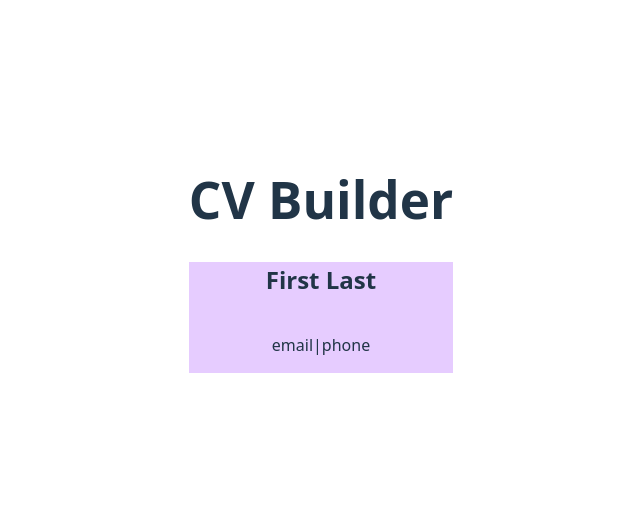
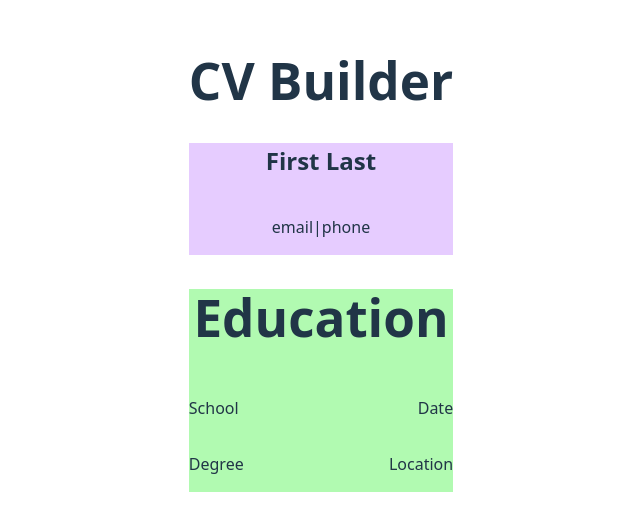
Before and after one commit to daimyo-rb/cv-application, a React (Vite) app: page / in a window 1280 px wide. Shown: the part 145-676 px from the top of the page, without its empty margins (319-959 px from the left). Built offline with nearby package versions, Linux system fonts and the light colour scheme.

Commit message:
Create basic EducationCard

```diff
--- a/src/App.jsx
+++ b/src/App.jsx
@@ -1,12 +1,14 @@
 import { useState } from 'react'
 import './styles/App.css'
 import { PersonalInfoCard } from './components/PersonalInfoCard'
+import { EducationCard } from './components/EducationCard'
 
 function App() {
   return (
     <>
       <h1>CV Builder</h1>
       <PersonalInfoCard/>
+      <EducationCard/>
     </>
   )
 }
--- /dev/null
+++ b/src/components/EducationCard.jsx
@@ -0,0 +1,15 @@
+import '../styles/EducationCard.css'
+
+export function EducationCard() {
+  return <div className="educationCard">
+    <h1>Education</h1>
+    <div className="splitLineContainer">
+      <p>School</p>
+      <p>Date</p>
+    </div>
+    <div className="splitLineContainer">
+      <p>Degree</p>
+      <p>Location</p>
+    </div>
+  </div>
+}
--- /dev/null
+++ b/src/styles/EducationCard.css
@@ -0,0 +1,8 @@
+.educationCard {
+  background: rgb(177, 250, 177);
+}
+
+.splitLineContainer {
+  display: flex;
+  justify-content: space-between;
+}
```
